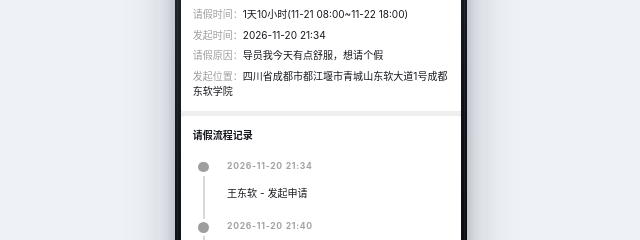
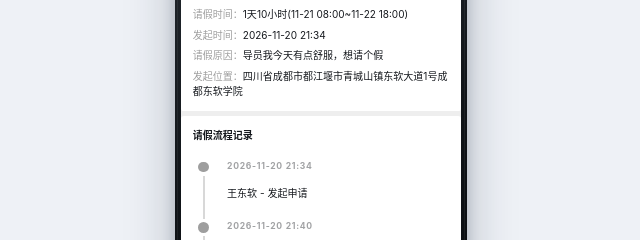
Before and after one commit to dabaizuihei/NSU-RequestGenerator, a plain HTML site: page index.html in a window 1280 px wide. Shown: the part 361-601 px from the top of the page, 74-714 px from the left. Drawn offline with Linux system fonts and the light colour scheme.

Commit message:
fix: 修正示例发起位置

```diff
--- a/index.html
+++ b/index.html
@@ -212,7 +212,7 @@
     <div class="group">
       <div class="group-title">内容</div>
       <div class="field"><label for="f-reason">请假原因</label><textarea id="f-reason" rows="3">导员我今天有点舒服，想请个假</textarea></div>
-      <div class="field"><label for="f-location">发起位置</label><input type="text" id="f-location" value="四川省成都市都江堰市青城山东软大道1号成都东软学院" placeholder="留空则不显示该行"></div>
+      <div class="field"><label for="f-location">发起位置</label><input type="text" id="f-location" value="四川省成都市都江堰市青城山镇东软大道1号成都东软学院" placeholder="留空则不显示该行"></div>
     </div>
 
     <div class="group">
--- a/leave-detail.js
+++ b/leave-detail.js
@@ -21,7 +21,7 @@
       end: '2026-11-22T18:00',
       create: '2026-11-20T21:34',
       reason: '导员我今天有点舒服，想请个假',
-      location: '四川省成都市都江堰市青城山东软大道1号成都东软学院',
+      location: '四川省成都市都江堰市青城山镇东软大道1号成都东软学院',
       attachments: [],
       flow: [
         { teacher: '张西软', result: '通过', time: '2026-11-20T21:40', opinion: '' }
```
